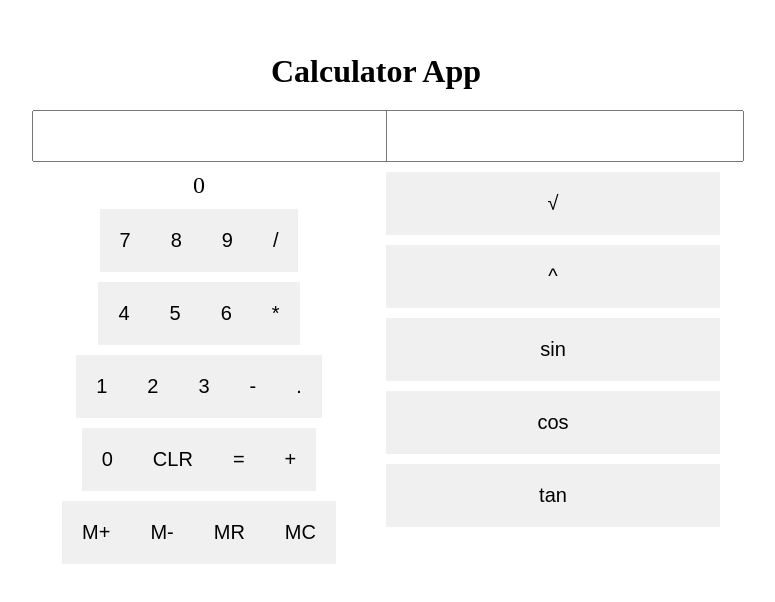
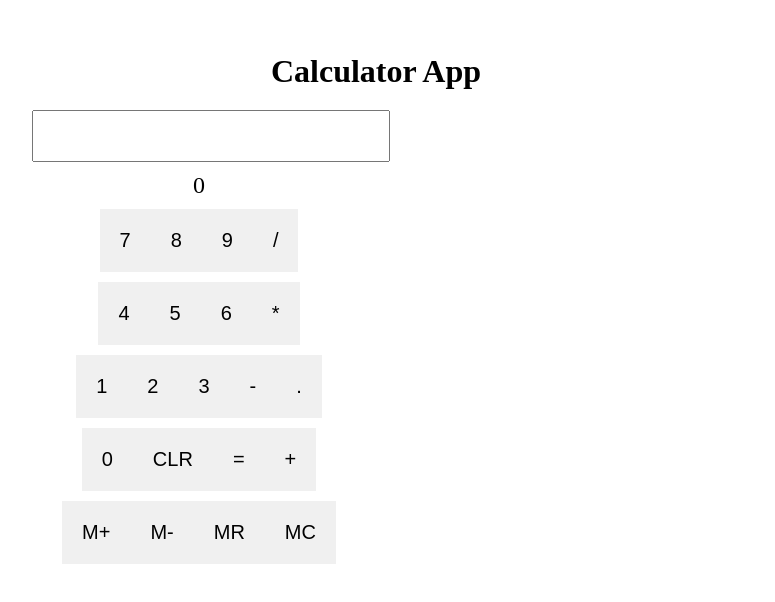
Before and after one commit to iamabhaytiwari343/react_calculator, a React (Create React App) app: page / in a window 1280 px wide. Shown: the part 110-712 px from the top of the page, without its empty margins (264-1039 px from the left). Built offline with nearby package versions, Linux system fonts and the light colour scheme.

Commit message:
calculator

```diff
--- a/src/App.js
+++ b/src/App.jsx
@@ -2,7 +2,7 @@ import React, { useState } from 'react';
 import * as math from 'mathjs';
 import './App.css';
 import Footer from './Footer';
-import Scientific from './Scientific.jsx';
+// import Scientific from './Scientific.jsx';
 import Calculator from './Calculator.jsx';
 
 function App() {
@@ -13,7 +13,7 @@ function App() {
         <h1>Calculator App</h1>
         <div className="calculator-grid">
           <Calculator />
-          <Scientific />
+          {/* <Scientific /> */}
         </div>
       </div>
 
--- a/src/Calculator.jsx
+++ b/src/Calculator.jsx
@@ -1,8 +1,6 @@
 import React, { useState } from 'react'
 
 const Calculator = () => {
-
-
     const [input, setInput] = useState('');
     const [result, setResult] = useState('');
     const handleClear = () => {
```
